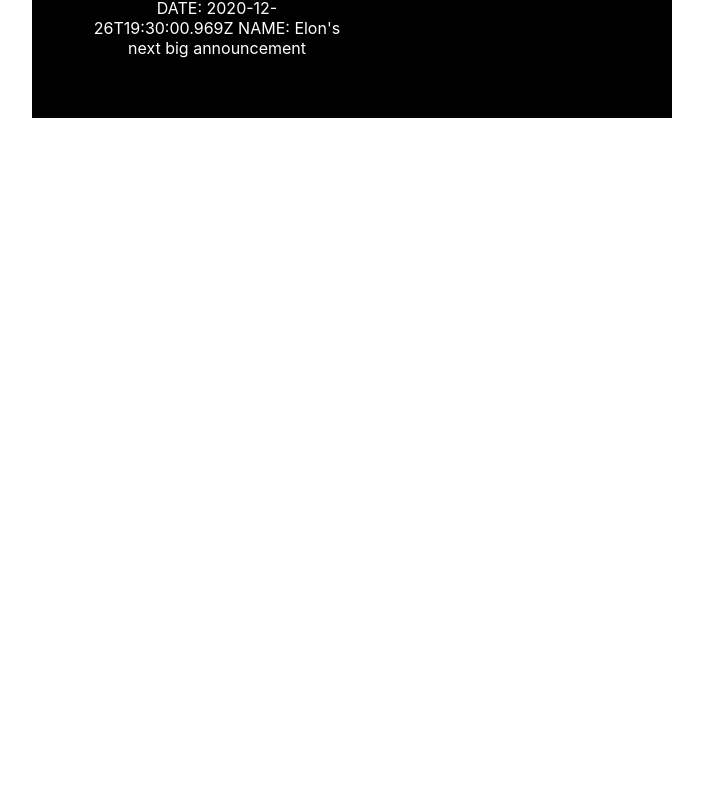
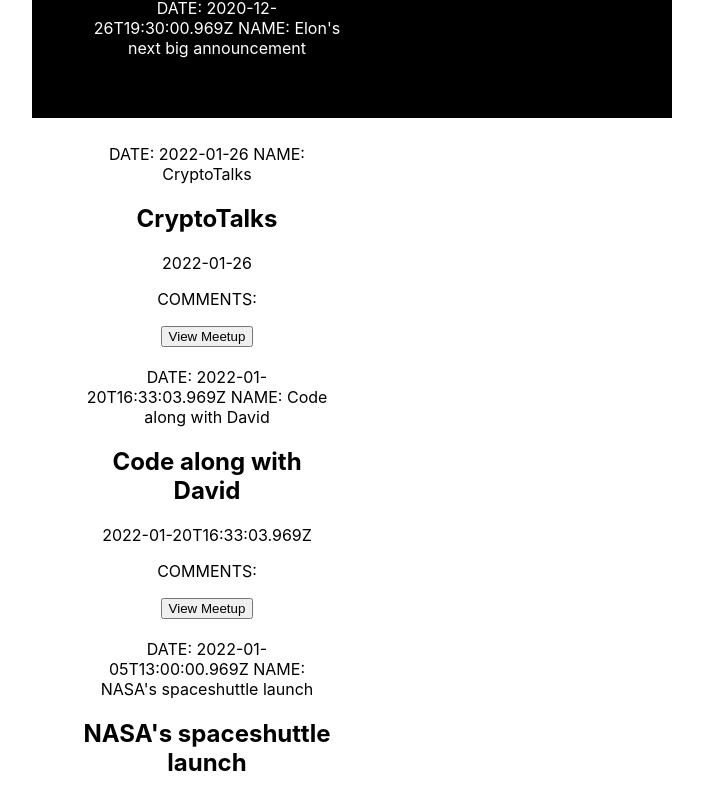
Before and after one commit to codeninjah/uppgift-design-patterns, a React (Create React App) app in the folder uppgift-design-patterns/: page / in a window 1280 px wide. Shown: the part 1195-1993 px from the top of the page, without its empty margins (288-991 px from the left). Before the commit the page ends 1329 px from the top, so only its background shows below. Built offline with nearby package versions, Linux system fonts and the light colour scheme.

Commit message:
Ding progress?

```diff
--- a/uppgift-design-patterns/src/App.tsx
+++ b/uppgift-design-patterns/src/App.tsx
@@ -3,11 +3,14 @@
 import './App.css';
 
 import { MeetupsView } from '../src/components/MeetupsView'
+import { IMeetup } from './models/Meetup';
 
 function App() {
   return (
     <div className="App">
-      <MeetupsView />
+      <MeetupsView view={function (item: IMeetup): void {
+        throw new Error('Function not implemented.');
+      } } />
     </div>
   );
 }
--- /dev/null
+++ b/uppgift-design-patterns/src/components/MeetupItem.tsx
@@ -0,0 +1,14 @@
+//import { Meetups } from '../database.json'
+import { IMeetup } from '../models/Meetup'
+
+const MeetupItem = ({id, name, date, comments}:IMeetup) => {
+    return(
+        <>
+            <h1>{name}</h1>
+            <p>{date}</p>
+            <p>COMMENTS: {comments}</p>
+        </>
+    )
+}
+
+export default MeetupItem
--- a/uppgift-design-patterns/src/components/MeetupsView.tsx
+++ b/uppgift-design-patterns/src/components/MeetupsView.tsx
@@ -1,16 +1,19 @@
 import { Key, ReactChild, ReactFragment, ReactPortal } from 'react';
 import React, {useState} from 'react';
 import { Meetups } from '../database.json';
-import { IMeetup } from '../models/Meetup';
+//import { IMeetup } from '../models/Meetup';
+import  MeetupItem  from './MeetupItem';
+import { Props } from '../models/Meetup';
 
 
-export const MeetupsView = () => {
+export const MeetupsView = (props: Props) => {
     const meetupsList = Meetups
     const parsedmeetupsList = JSON.parse(JSON.stringify(Meetups))
     const sortedmeetupsList = parsedmeetupsList.sort((a: { date: string; },b: { date: string; }) => (a.date > b.date) ? -1 : ((b.date > a.date) ? 1 : 0))
 
     const [inputValue, setInputValue] = useState<string>("")
     return (
+        <>
         <div>
           <div className="inputContainer">
             <label htmlFor="">Search</label>
@@ -40,8 +43,24 @@
                         )
                 }
                 </ol>
+
+                <ol className="sorted-meetups-list-test">
+                {
+                    sortedmeetupsList.filter((item: any) => item.date.includes(inputValue)).map((item: any) =>
+                            <li className="sorted-meetups-list-item" >DATE: {item.date}   NAME:  {item.name}
+                                <article>
+                  <MeetupItem key={item.id} id={item.id} name={item.name} date={item.date} comments={item.comments}/>
+                  <button className="button" data-test="meetup-item-button" onClick={() => props.view(item)}>View Meetup</button>
+                </article>
+                            </li>
+
+                            )
+                }
+                </ol>
+
             </div>
         </div>
+        </>
     )
 }
 
```
Also changed, not shown: uppgift-design-patterns/src/models/Meetup.tsx (+1 -9 lines).
